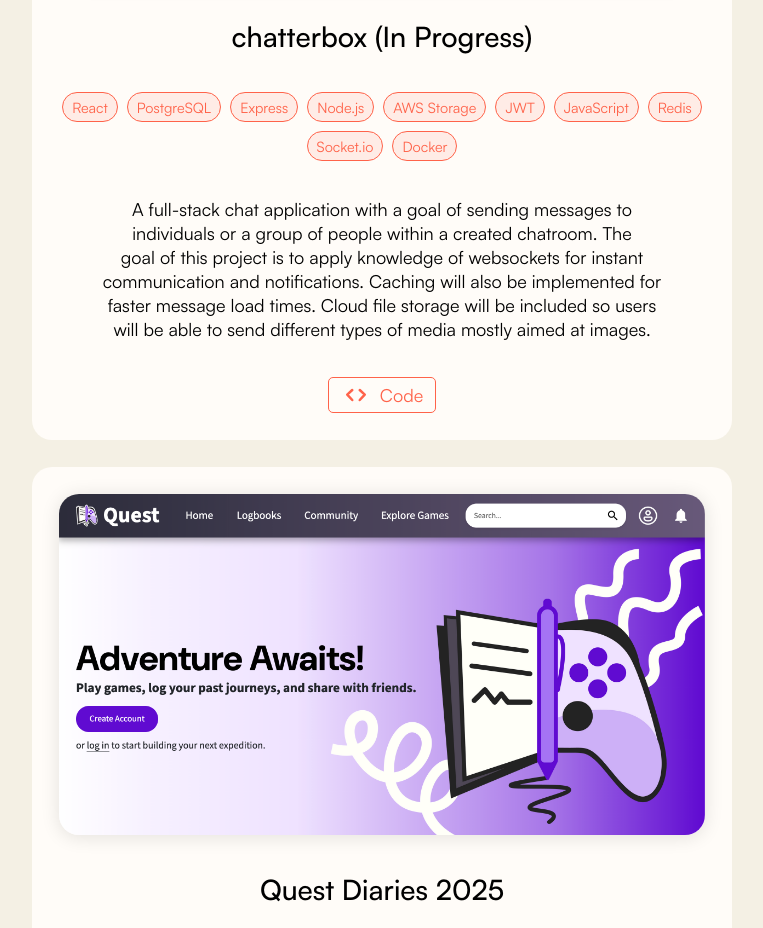
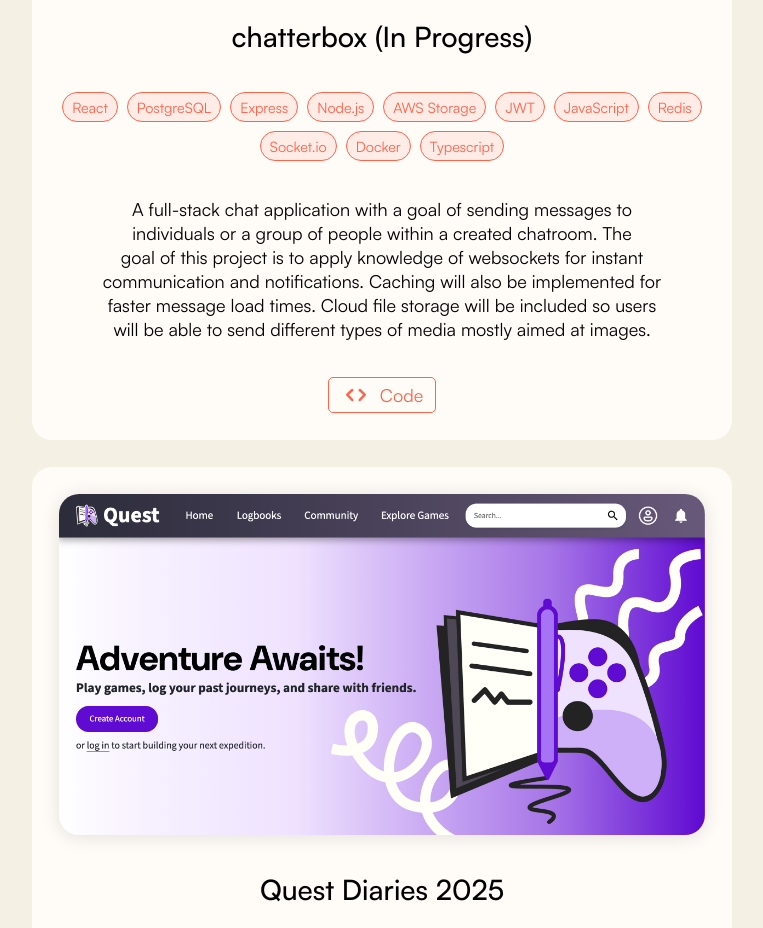
Before and after one commit to labram13/portfolio, a React (Vite) app: page / in a window 1280 px wide. Shown: the part 2700-3628 px from the top of the page, without its empty margins (258-1021 px from the left). Built offline with nearby package versions, Linux system fonts and the light colour scheme.

Commit message:
added typescript to tech stack

```diff
--- a/src/components/Projects.jsx
+++ b/src/components/Projects.jsx
@@ -9,7 +9,7 @@ import chatterbox from '../assets/images/chatterbox.png'
 const PROJECTS = [
     {
         title: "chatterbox (In Progress)",
-        techStack: ['React', 'PostgreSQL', 'Express', 'Node.js', 'AWS Storage', 'JWT', 'JavaScript', 'Redis', 'Socket.io', 'Docker'],
+        techStack: ['React', 'PostgreSQL', 'Express', 'Node.js', 'AWS Storage', 'JWT', 'JavaScript', 'Redis', 'Socket.io', 'Docker', 'Typescript'],
         description: "A full-stack chat application with a goal of sending messages to individuals or a group of people within a created chatroom. The goal of this project is to apply knowledge of websockets for instant communication and notifications. Caching will also be implemented for faster message load times. Cloud file storage will be included so users will be able to send different types of media mostly aimed at images. ",
         code: "https://github.com/labram13/ChatterBox",
         img: chatterbox
```
